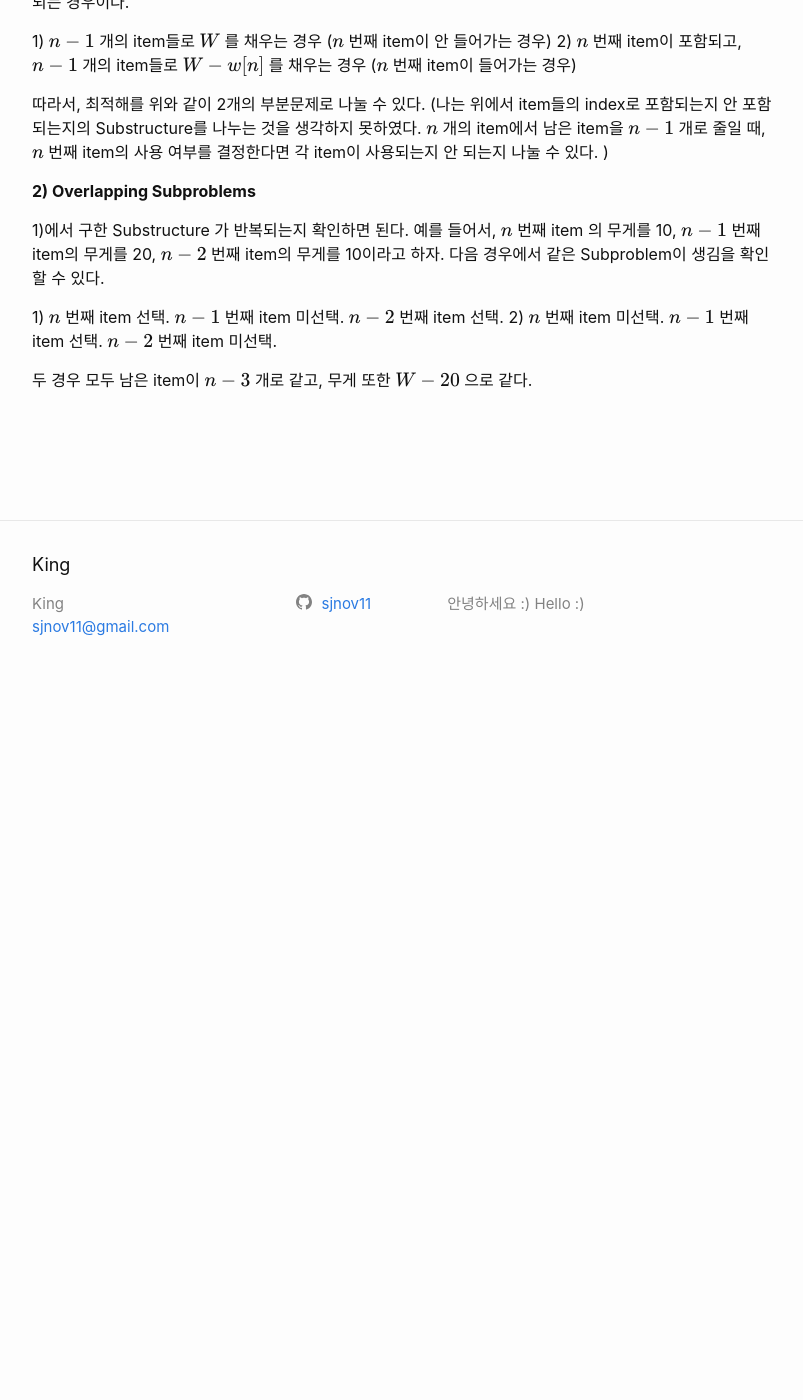
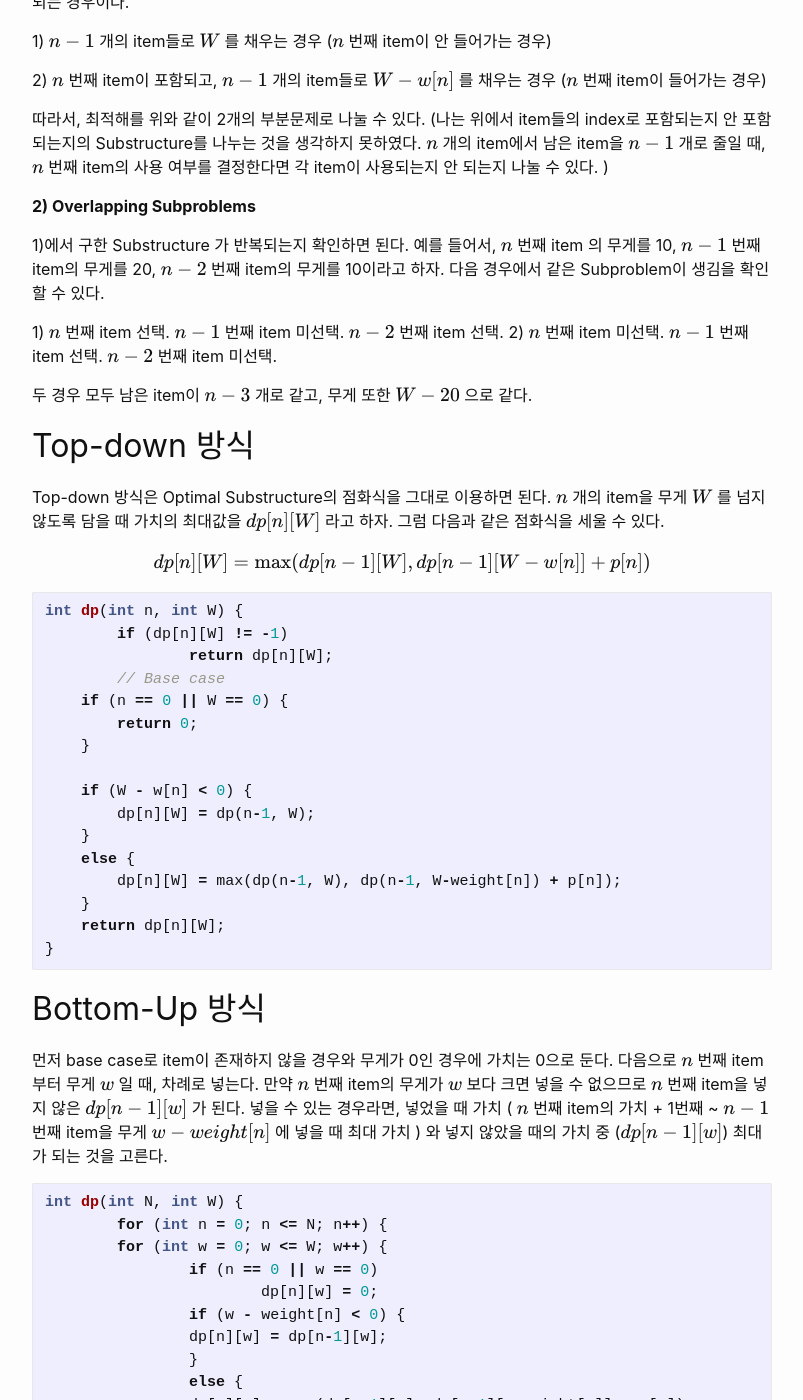
Before and after one commit to sjnov11/sjnov11.github.io, a Jekyll site: the page built from _posts/2018-08-17-knap-sack-problem.md, in a window 1280 px wide and 1400 px high, scrolled down 702 px. Shown: the whole window, without its empty margins (238-1041 px from the left). Built offline with Jekyll 4.4.1, drawn with Linux system fonts in a browser that asks for light colours; formulas are drawn with MathJax 3; comment, search, counter and statistics services are not loaded; before the commit the page ends 1332 px from its top, so only the background shows below that; some of the changed text lies outside the part shown.

Commit message:
new posts 18/08/26

````diff
--- a/_posts/2018-08-17-knap-sack-problem.md
+++ b/_posts/2018-08-17-knap-sack-problem.md
@@ -32,6 +32,7 @@ Knapsack Problem의 최적해는 단순하게 모든 item들의 조합으로 구
 최적해는 다음 두 경우 중 최대가 되는 경우이다.
 
 1) $$n-1$$ 개의 item들로 $$W$$ 를 채우는 경우 ($$n$$ 번째 item이 안 들어가는 경우)
+
 2) $$n$$ 번째 item이 포함되고, $$n-1$$ 개의 item들로 $$W-w[n]$$  를 채우는 경우 ($$n$$ 번째 item이 들어가는 경우)
 
 따라서, 최적해를 위와 같이 2개의 부분문제로 나눌 수 있다.
@@ -47,3 +48,62 @@ Knapsack Problem의 최적해는 단순하게 모든 item들의 조합으로 구
 2) $$n$$ 번째 item 미선택. $$n-1$$ 번째 item 선택. $$n-2$$ 번째 item 미선택.
 
 두 경우 모두 남은 item이 $$n-3$$ 개로 같고, 무게 또한 $$W-20$$ 으로 같다.
+
+
+
+
+
+## Top-down 방식
+
+Top-down 방식은 Optimal Substructure의 점화식을 그대로 이용하면 된다. $$n$$ 개의 item을 무게  $$W$$ 를 넘지 않도록 담을 때 가치의 최대값을 $$dp[n][W] $$ 라고 하자. 그럼 다음과 같은 점화식을 세울 수 있다.
+
+
+$$
+dp[n][W] = \max (dp[n-1][W], dp[n-1][W-w[n]]+p[n])
+$$
+
+
+```c++
+int dp(int n, int W) {
+	if (dp[n][W] != -1)
+		return dp[n][W];
+	// Base case
+    if (n == 0 || W == 0) {
+        return 0;
+    }
+
+    if (W - w[n] < 0) {
+        dp[n][W] = dp(n-1, W);
+    }
+    else {
+        dp[n][W] = max(dp(n-1, W), dp(n-1, W-weight[n]) + p[n]);
+    }
+    return dp[n][W];
+}
+```
+
+
+
+
+
+## Bottom-Up 방식
+
+먼저 base case로 item이 존재하지 않을 경우와 무게가 0인 경우에 가치는 0으로 둔다. 다음으로 $$n$$ 번째 item 부터 무게 $$w$$ 일 때, 차례로 넣는다. 만약 $$n$$ 번째 item의 무게가 $$w$$ 보다 크면 넣을 수 없으므로 $$n$$ 번째 item을 넣지 않은 $$dp[n-1][w]$$ 가 된다. 넣을 수 있는 경우라면, 넣었을 때 가치 ( $$n$$ 번째 item의 가치 + 1번째 ~ $$n-1$$번째 item을 무게 $$w-weight[n]$$ 에 넣을 때 최대 가치 ) 와 넣지 않았을 때의 가치 중 ($$dp[n-1][w]$$) 최대가 되는 것을 고른다.
+
+```c++
+int dp(int N, int W) {
+	for (int n = 0; n <= N; n++) {
+    	for (int w = 0; w <= W; w++) {
+        	if (n == 0 || w == 0)
+        		dp[n][w] = 0;
+        	if (w - weight[n] < 0) {
+    	        dp[n][w] = dp[n-1][w];
+	        }
+        	else {
+            	dp[n][w] = max(dp[n-1][w], dp[n-1][w-weight[n]] + p[n]);
+        	}
+   		}
+	}
+    return dp[N][W];
+}
+```
````
Also changed, not shown: _posts/2018-08-26-동적계획법(Dynamic-Programming).md (added, +80 -0 lines), _posts/2018-08-24-플로이드-워셜-알고리즘(Floyd-Warshall-Algorithm) - 복사본.md (renamed from _posts/2018-08-24-플로이드-워셜-알고리즘(Floyd-Warshall-Algorithm).md).
